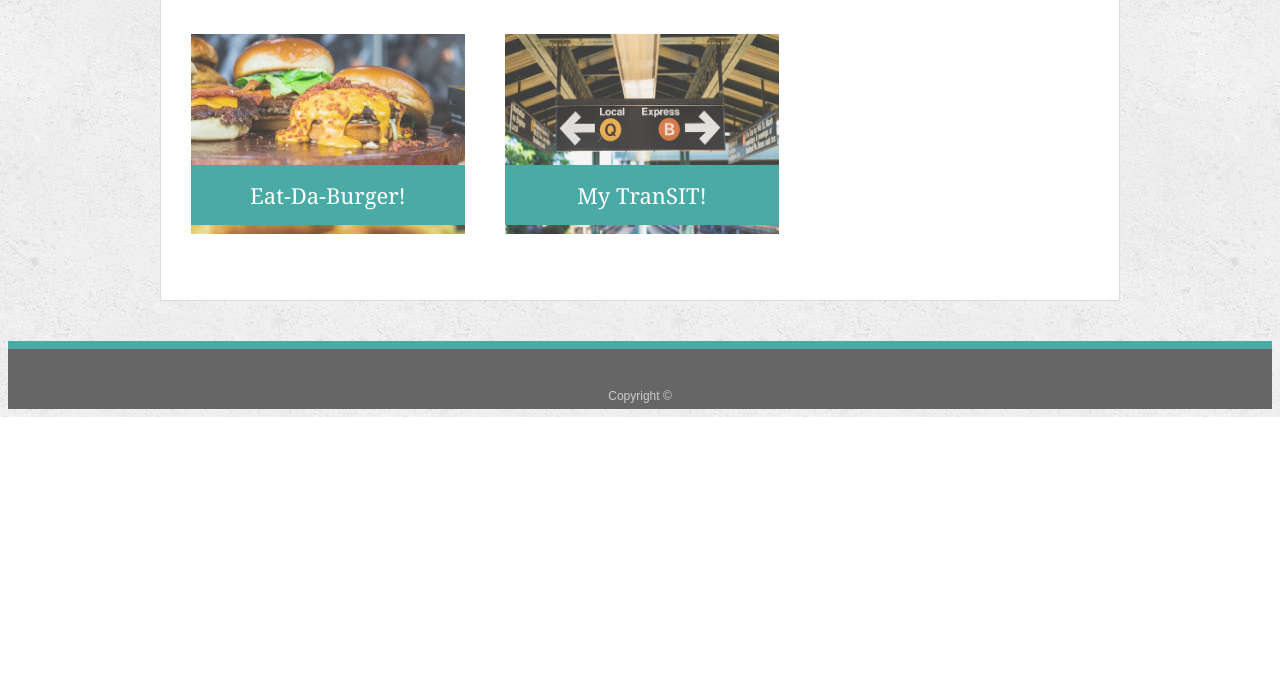
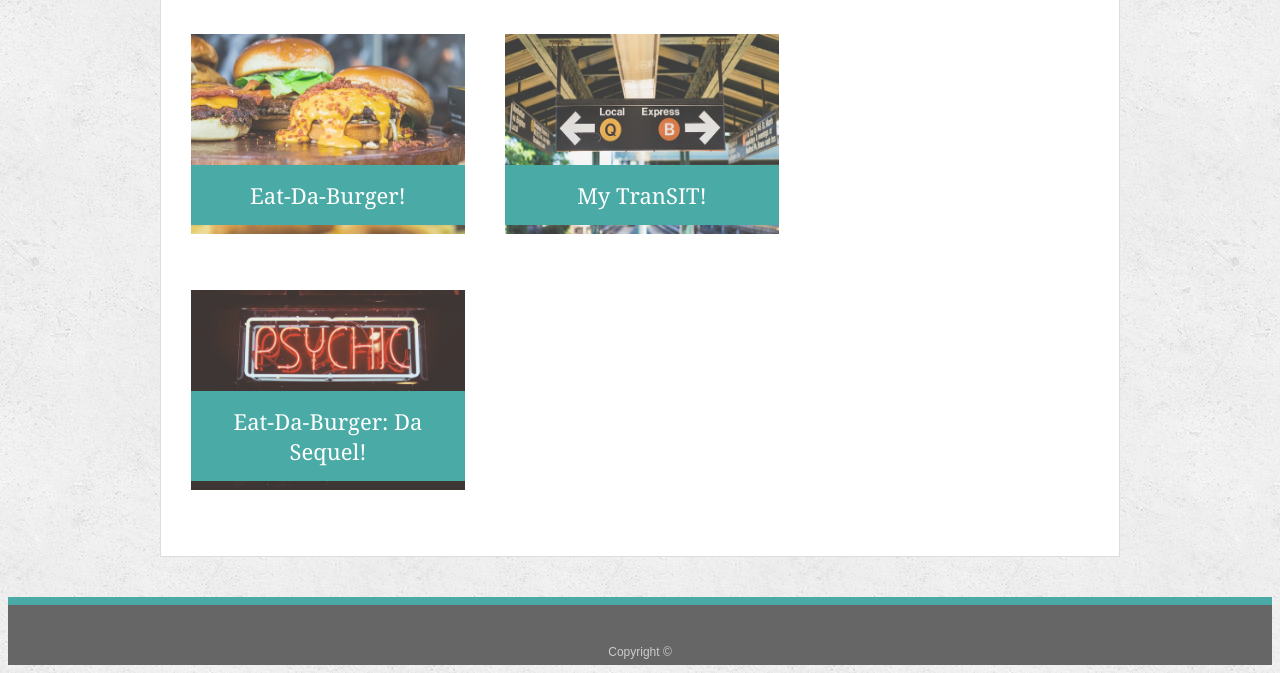
Before and after one commit to napsche/Responsive-Portfolio, a plain HTML site: page portfolio.html in a window 1280 px wide. Shown: the part 1296-1969 px from the top of the page. Before the commit the page ends 1713 px from the top, so only its background shows below. Drawn offline with Linux system fonts and the light colour scheme; files whose address does not match are found by name.

Commit message:
adding sequelizedBurger

```diff
--- a/portfolio.html
+++ b/portfolio.html
@@ -150,6 +150,17 @@
 
       </div>
 
+      <div class="work">
+        <a href=" https://napsche.github.io/sequelizedBurger/" target="blank">
+          <img src="assets/images/psychic.jpg" alt=" https://github.com/napsche/sequelizedBurger" height="200">
+        </a>
+
+        <a href=" https://napsche.github.io/sequelizedBurger/" target="blank">
+          <h3>Eat-Da-Burger: Da Sequel!</h3>
+        </a>
+
+      </div>
+
     </section>
 
   </div>
```
